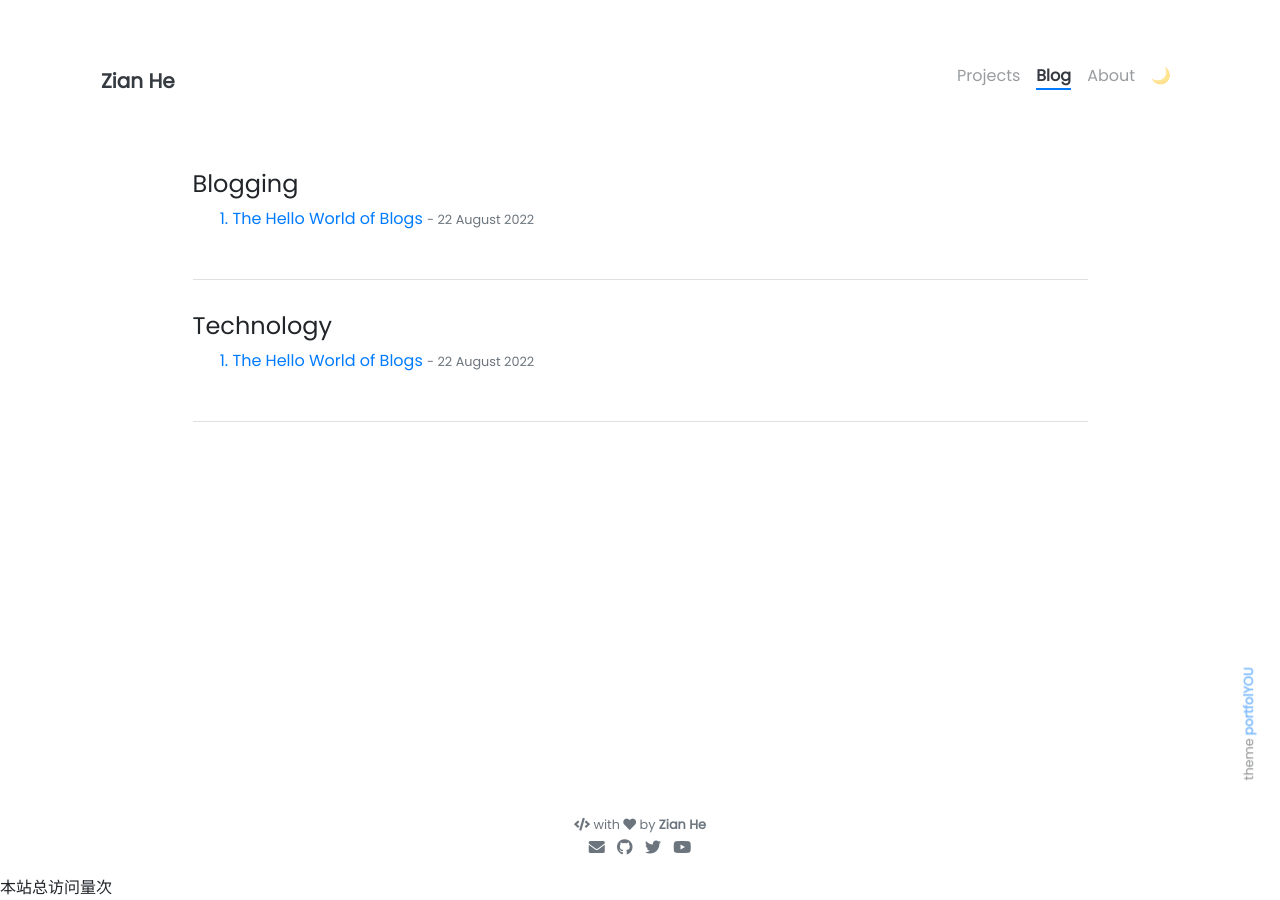
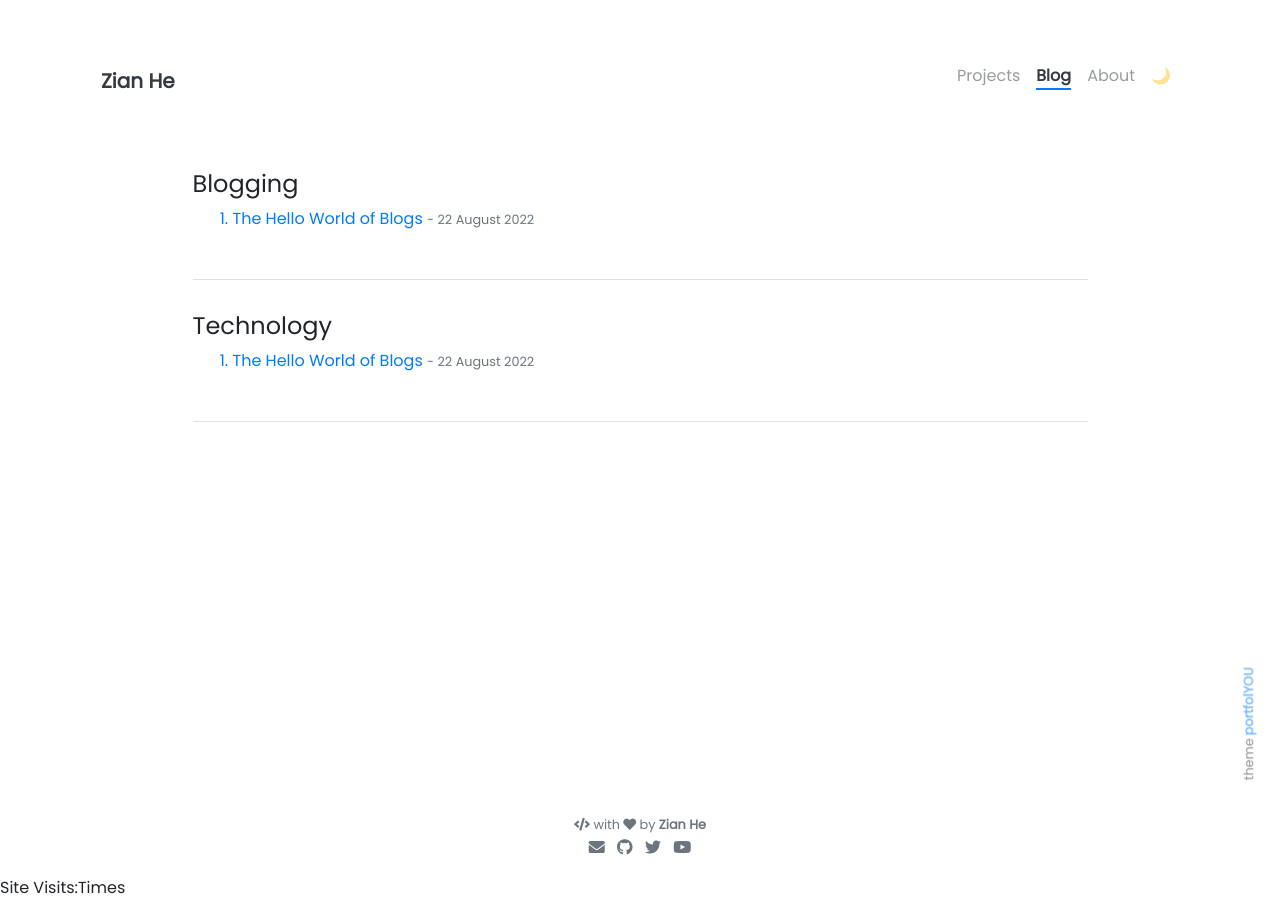
Before and after one commit to Silverhza/silverhza.github.io, a Jekyll site: the page built from pages/tags.html, in a window 1280 px wide. Built offline with Jekyll 4.4.1, drawn with Linux system fonts in a browser that asks for light colours; nearby versions of some CDN libraries; comment, search, counter and statistics services are not loaded.

Commit message:
Update default.html

```diff
--- a/_layouts/default.html
+++ b/_layouts/default.html
@@ -28,7 +28,7 @@
 
 <footer>
   <script async src="//busuanzi.ibruce.info/busuanzi/2.3/busuanzi.pure.mini.js"></script>
-            <span id="busuanzi_container_site_pv">本站总访问量<span id="busuanzi_value_site_pv"></span>次</span>
+            <span id="busuanzi_container_site_pv">Site Visits:<span id="busuanzi_value_site_pv"></span>Times</span>
 </footer>
 
 </html>
```
